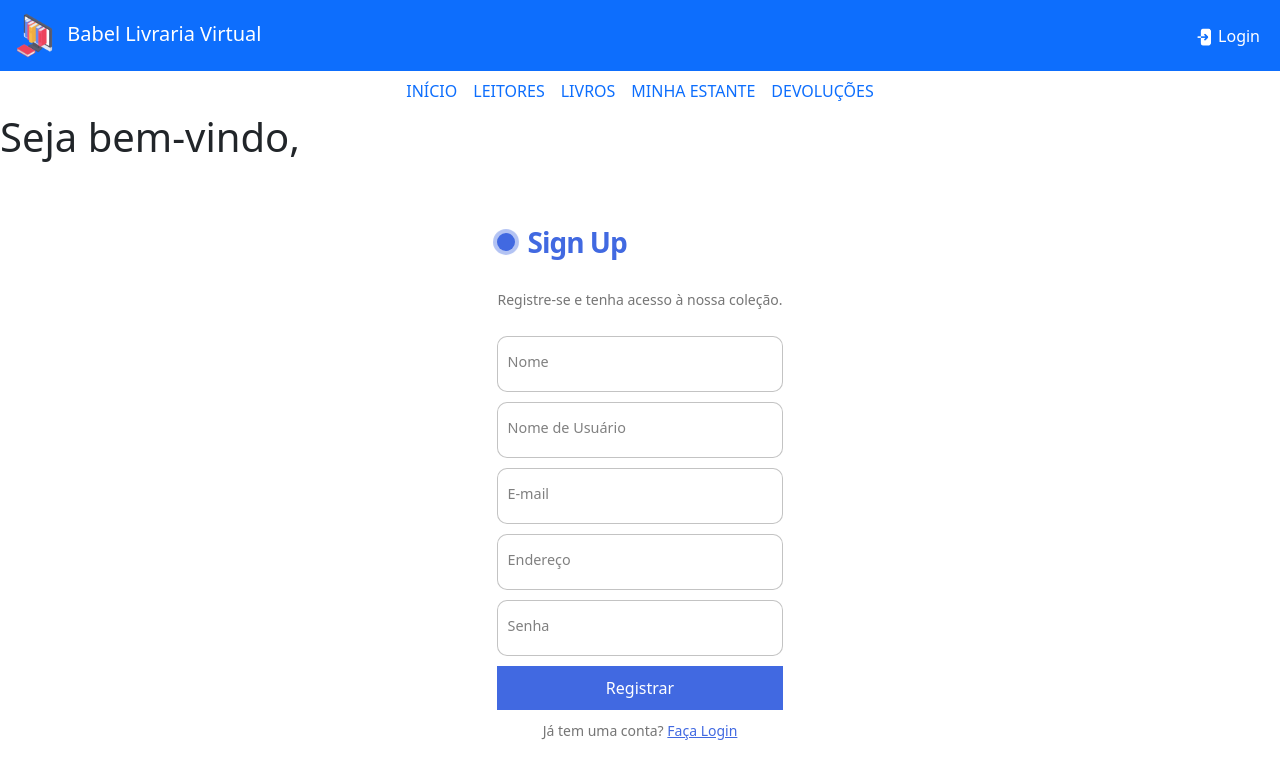
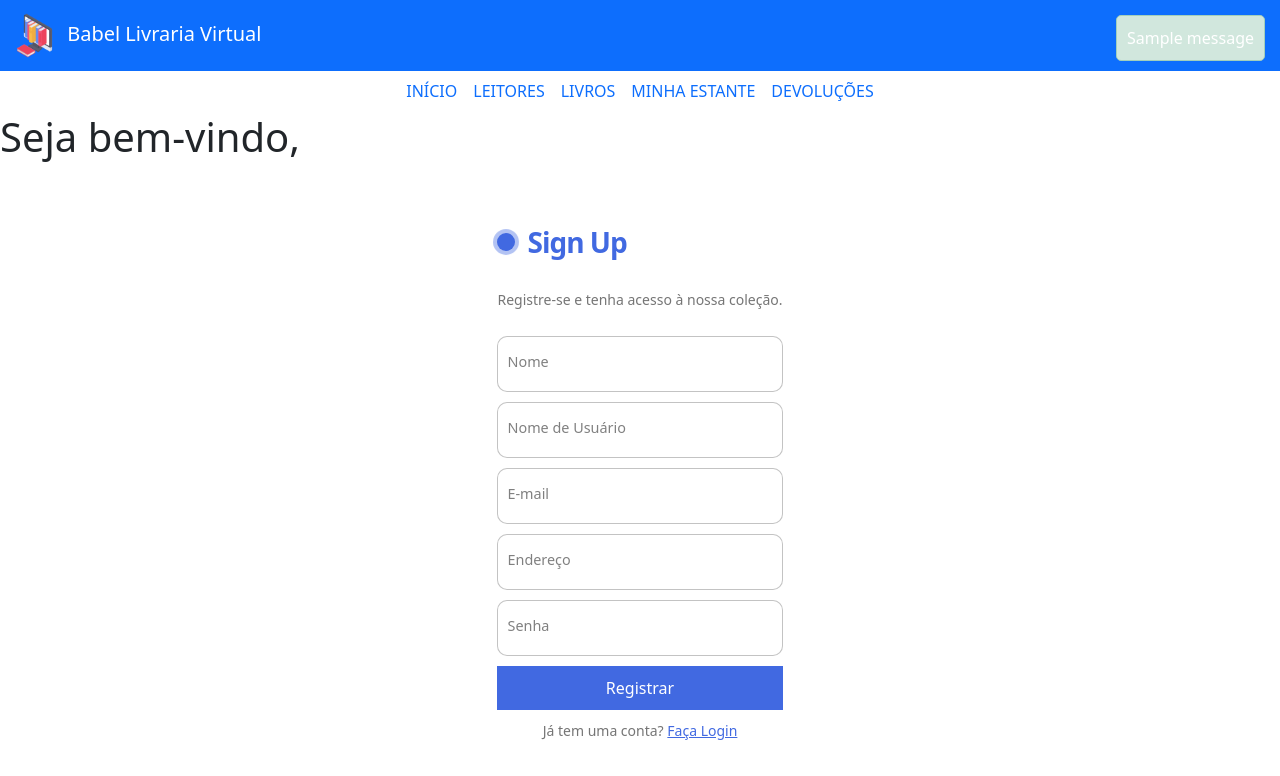
Before and after one commit to devmicaell/bliv, a Django app: page /login/ in a window 1280 px wide. Shown: the top 776 px of the page. Run offline with Django 5.2, Linux system fonts and the light colour scheme; tables that the repository leaves empty hold one stand-in row (values such as "Sample post"); one stand-in notice (Sample message) is shown.

Commit message:
login nada ainda

```diff
--- a/bliv_portal/bliv_app/forms.py
+++ b/bliv_portal/bliv_app/forms.py
@@ -18,8 +18,18 @@ class SignupForm(UserCreationForm):
         user.email = self.cleaned_data['email']
         if commit:
             user.save()
+
+        # Criação do leitor (se necessário)
+        leitor_instance = leitor(
+            user=user,
+            nome=self.cleaned_data['nome'],
+            endereco=self.cleaned_data['endereco']
+        )
+        if commit:
+            leitor_instance.save()
+
         return user
 
 class LoginForm(forms.Form):
-    reference_Id = forms.CharField(label="Nome de Usuário", max_length=200)
+    username = forms.CharField(label="Nome de Usuário", max_length=200)  # Usa 'username' que é o 'ref_Id'
     password = forms.CharField(label="Senha", widget=forms.PasswordInput)
--- a/bliv_portal/bliv_app/templates/detalhe_livro.html
+++ b/bliv_portal/bliv_app/templates/detalhe_livro.html
@@ -19,7 +19,7 @@
 
     <div class="row">
         <div class="col-8">
-            <img src="{{ livro.better_image }}" class="card-img-top" alt="{{ livro.title }}" style="width: 300px; height: 400px; object-fit: contain;">
+            <img src="{{ livro.image }}" class="card-img-top" alt="{{ livro.title }}" style="width: 300px; height: 400px; object-fit: contain;">
         </div>
 
         <div class="col-4">
--- a/bliv_portal/bliv_app/templates/index.html
+++ b/bliv_portal/bliv_app/templates/index.html
@@ -205,6 +205,29 @@
             .hidden {
                 display: none;
             }
+
+            .alert-container {
+                position: absolute;
+                top: 10px;
+                right: 10px;
+                width: auto;
+            }
+
+            .alert {
+                padding: 10px;
+                margin: 5px;
+                border-radius: 5px;
+                color: #fff;
+            }
+
+            .alert.success {
+                background-color: #28a745; /* Verde */
+            }
+
+            .alert.error {
+                background-color: #dc3545; /* Vermelho */
+            }
+
         </style>
     </head>
     <body>
--- a/bliv_portal/bliv_app/templates/login.html
+++ b/bliv_portal/bliv_app/templates/login.html
@@ -36,8 +36,18 @@
     </script>
 </head>
 <body>
-    <h1>Seja bem-vindo,{{reference_Id}} </h1> <!--SÓ PRA MOSTRAR SE O USUÁRIO ESTÁ SENDO AUTENTICADO-->
+    <h1>Seja bem-vindo, {{ request.user.username }} </h1> <!--SÓ PRA MOSTRAR SE O USUÁRIO ESTÁ SENDO AUTENTICADO-->
     <div style="width:100vw; height:80vh; display:flex; align-items:center; justify-content:center;">
+        <!-- Formulário de Sign Up -->
+        {% if messages %}
+        <div class="alert-container">
+            {% for message in messages %}
+                <div class="alert alert-{{ message.tags }}">
+                    {{ message }}
+                </div>
+            {% endfor %}
+        </div>
+    {% endif %}
         <!-- Formulário de Sign Up -->
         <form id="signup-form" action="{% url 'signup' %}" method="POST" class="form">
             {% csrf_token %}
--- a/bliv_portal/bliv_app/urls.py
+++ b/bliv_portal/bliv_app/urls.py
@@ -7,7 +7,7 @@ urlpatterns = [
     path('home', home),
     path('signup/', signup_view, name='signup'),
     path('login/', login_view, name='login'),
-    path('logout/', views.logout_view, name='logout'),
+    path('logout/', logout_view, name='logout'),
     path('leitores', aba_leitor),
     path('livros', aba_livros),
     path('leitores/add', save_leitor),
--- a/bliv_portal/bliv_app/views.py
+++ b/bliv_portal/bliv_app/views.py
@@ -8,6 +8,7 @@ from django.shortcuts import render, redirect, get_object_or_404
 from django.http import JsonResponse
 from .models import *
 from .forms import SignupForm, LoginForm
+
 
 # TELA DE LOGIN / SIGNUP
 def signup_view(request):
@@ -37,28 +38,22 @@ def login_view(request):
     if request.method == 'POST':
         form = LoginForm(request.POST)
         if form.is_valid():
-            reference_Id = form.cleaned_data['reference_Id']
+            reference_Id = form.cleaned_data['username']  # Corrigido para 'username' que é o 'reference_Id'
             password = form.cleaned_data['password']
 
-            try:
-                # Verificar se o usuário existe com o Reference ID
-                user = leitor.objects.get(reference_Id=reference_Id)
+            user = authenticate(request, username=reference_Id, password=password)  # Usa o authenticate com o backend personalizado
 
-                # Verificar a senha
-                if user.check_password(password):
-                    # Realizar o login e autenticação do usuário
-                    auth_login(request, user, backend='django.contrib.auth.backends.ModelBackend')
-
-                    # Redirecionar para a página inicial com parâmetro de sucesso
-                    return redirect('/home?login_success=true')
-                else:
-                    messages.error(request, 'Senha incorreta.')
-            except leitor.DoesNotExist:
-                messages.error(request, 'Reference ID não encontrado.')
+            if user is not None:
+                auth_login(request, user, backend='bliv_app.auth_backend.LeitorBackend')  # Autentica o usuário
+                messages.success(request, 'Você foi autenticado com sucesso!')
+                return redirect('/home')
+            else:
+                messages.error(request, 'Credenciais inválidas.')
     else:
         form = LoginForm()
 
     return render(request, 'login.html', {'form': form})
+
 
 
 def logout_view(request):
--- a/bliv_portal/bliv_portal/settings.py
+++ b/bliv_portal/bliv_portal/settings.py
@@ -134,3 +134,8 @@ MEDIA_ROOT = os.path.join(BASE_DIR, 'media')
 # https://docs.djangoproject.com/en/5.1/ref/settings/#default-auto-field
 
 DEFAULT_AUTO_FIELD = 'django.db.models.BigAutoField'
+
+AUTHENTICATION_BACKENDS = [
+    'bliv_app.auth_backend.LeitorBackend',  # Seu backend personalizado
+    'django.contrib.auth.backends.ModelBackend',  # Padrão do Django
+]
```
Also changed, not shown: bliv_portal/bliv_app/auth_backend.py (added, +18 -0 lines), bliv_portal/db.sqlite3.
